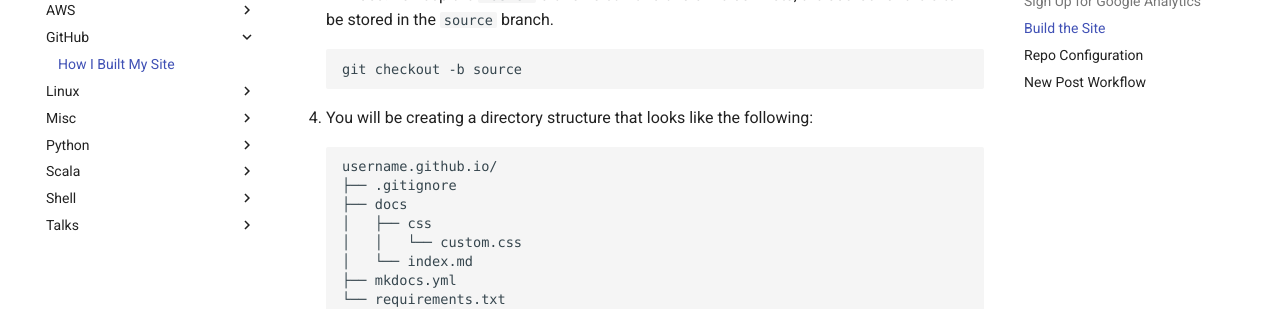
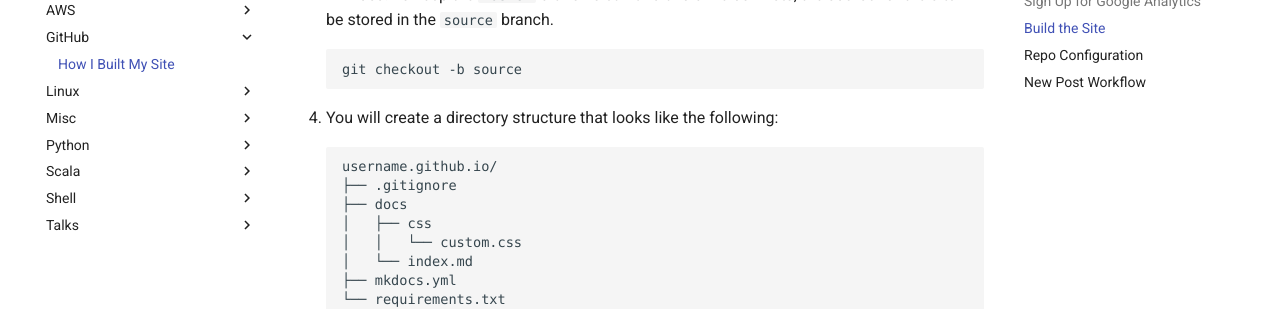
Before and after one commit to copperlight/copperlight.github.io, an MkDocs documentation site: the page built from docs/github/how-i-built-my-site.md, in a window 1280 px wide and 900 px high, scrolled down 1343 px. Shown: the part 152-461 px from the top of the window. Built offline with MkDocs 1.6.1 and Material for MkDocs 9.7.7, drawn with Linux system fonts in a browser that asks for light colours; some web fonts are replaced; comment, search, counter and statistics services are not loaded; old or Windows-style settings are respelled for this version of MkDocs.

Commit message:
better words

```diff
--- a/docs/github/how-i-built-my-site.md
+++ b/docs/github/how-i-built-my-site.md
@@ -67,7 +67,7 @@ in the `source` branch.
 
         git checkout -b source
 
-1. You will be creating a directory structure that looks like the following:
+1. You will create a directory structure that looks like the following:
 
         username.github.io/
         ├── .gitignore
```
